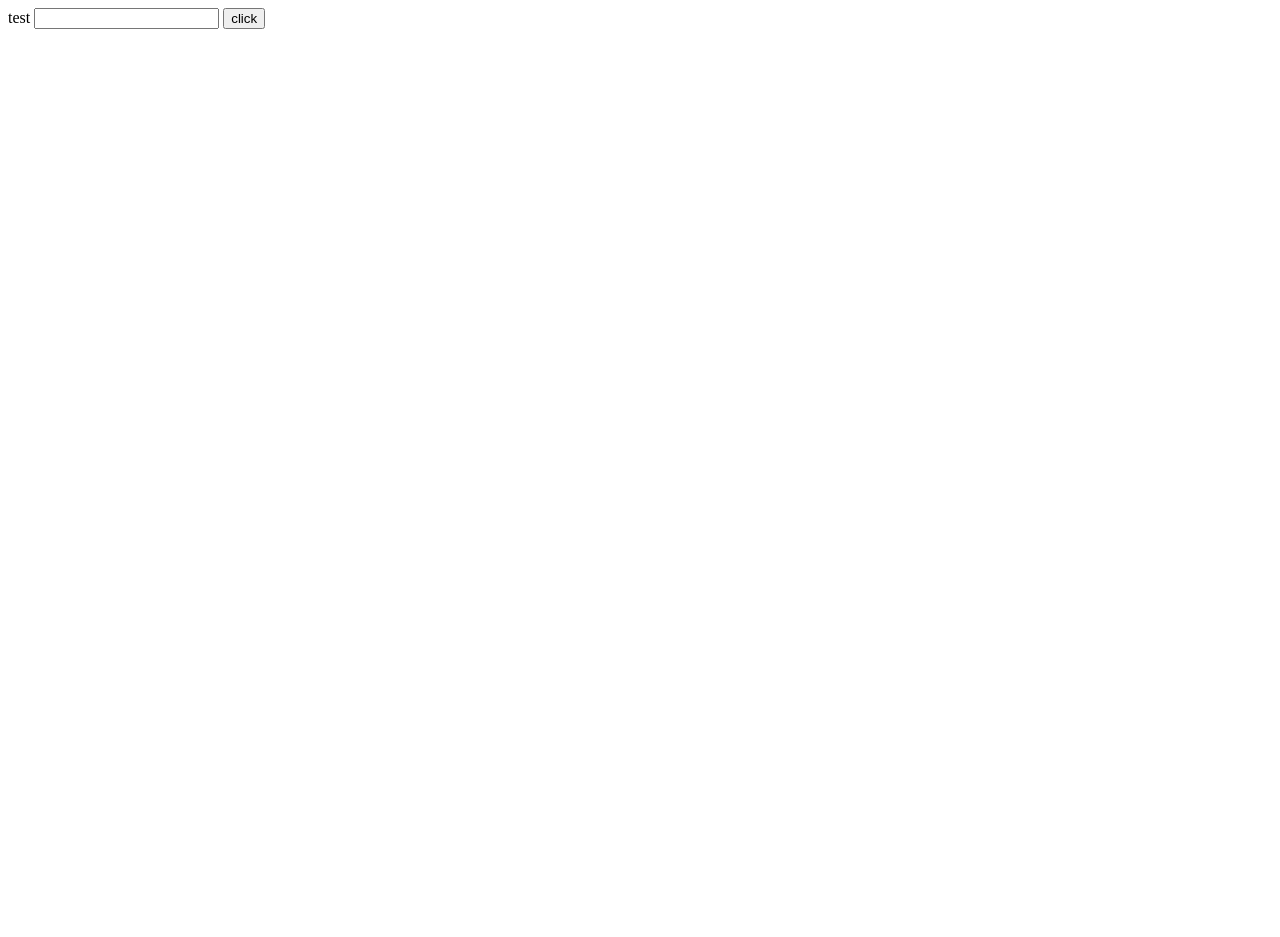
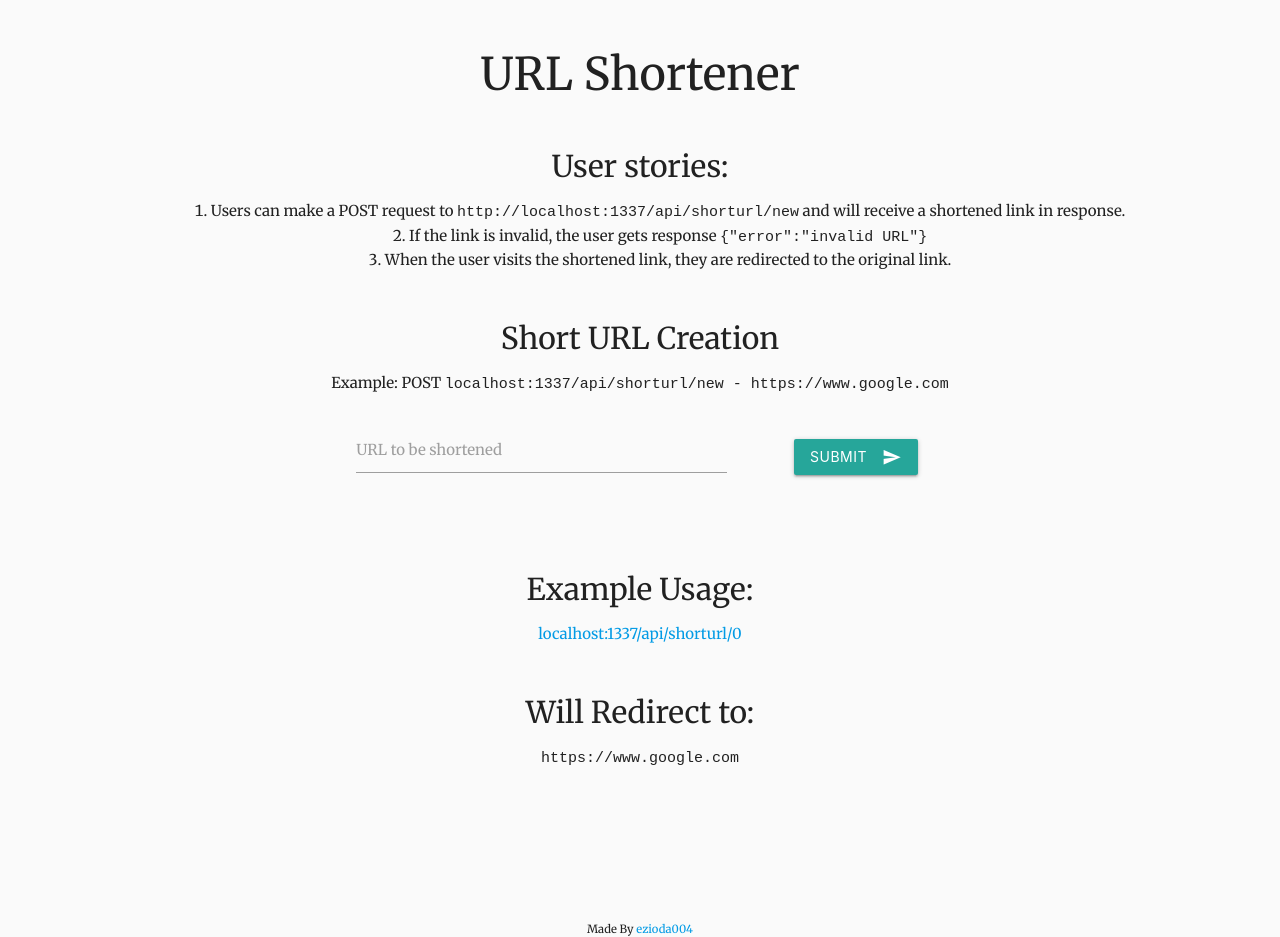
Before and after one commit to iamanandabhishek/Apis-and-Microservices-Projects, a website: page URL Shortener/views/index.html in a window 1280 px wide. Before the commit the page ends 800 px from the top, so only its background shows below. Drawn offline with nearby package versions, Linux system fonts and the light colour scheme; files that its build step writes are made by us from their sources; files whose address does not match are found by name.

Commit message:
feat: added matrialize css and completed HTML

```diff
--- a/URL Shortener/public/script.js
+++ b/URL Shortener/public/script.js
@@ -1,4 +1,3 @@
-console.log("here");
 document.querySelector("form").addEventListener("submit", (e) => {
     e.preventDefault();
     axios.post("/api/shorturl/new", {
--- a/URL Shortener/public/style.css
+++ b/URL Shortener/public/style.css
@@ -0,0 +1,35 @@
+@import url('https://fonts.googleapis.com/css?family=Merriweather');
+body {
+    font-family: 'Merriweather', serif;
+    background: rgb(250, 250, 250);
+}
+
+main, section, footer, h1 {
+    text-align: center;
+    margin: 50px;
+}
+
+footer {
+    position: relative;
+    top: 100px;
+    font-size: 0.75em;
+}
+li {
+    list-style-position: inside;
+}
+h1 {
+    font-size: 3em;
+}
+h3 {
+    font-size: 2em;
+}
+.form_inline {
+    display: flex;
+
+}
+.form_inline .s3 {
+    position: relative;
+    left: -30px !important;
+    align-self: center;
+    margin-left: 0 !important;
+}
--- a/URL Shortener/server/server.js
+++ b/URL Shortener/server/server.js
@@ -58,8 +58,8 @@ app.get("/api/shorturl/:id", (req, res) => {
         });
     } else {
         res.send({
-            "error": "invalid URL"
-        })
+            "error": "Wrong Format"
+        });
     }
 
 })
--- a/URL Shortener/views/index.html
+++ b/URL Shortener/views/index.html
@@ -1,22 +1,83 @@
 <!DOCTYPE html>
 <html lang="en">
+
 <head>
     <meta charset="UTF-8">
     <meta name="viewport" content="width=device-width, initial-scale=1.0">
     <meta http-equiv="X-UA-Compatible" content="ie=edge">
     <title>URL Shortener</title>
+    <link rel="stylesheet" href="https://cdnjs.cloudflare.com/ajax/libs/materialize/1.0.0-rc.2/css/materialize.min.css">
+    <link href="https://fonts.googleapis.com/icon?family=Material+Icons" rel="stylesheet">
+    <link rel="stylesheet" href="style.css">
 
 </head>
+
 <body>
-    <form >
-        <label for="">
-            test
-                <input type="text">
-        </label>
-        <button> click</button>
+    <h1>URL Shortener</h1>
+    <main>
+        <h3>User stories:</h3>
+        <!-- I can POST a URL to [project_url]/api/shorturl/new and I will receive a shortened URL in the JSON response. Example : {"original_url":"www.google.com","short_url":1}
+        If I pass an invalid URL that doesn't follow the http(s)://www.example.com(/more/routes) format, the JSON response
+        will contain an error like  HINT: to be sure that the submitted url points to a valid site
+        you can use the function dns.lookup(host, cb) from the dns core module. When I visit the shortened URL, it will redirect
+        me to my original link. -->
+        <ol>
+            <li>
+                Users can make a POST request to
+                <code>http://localhost:1337/api/shorturl/new</code> and will receive a shortened link in response.
+            </li>
+            <li>
+                If the link is invalid, the user gets response
+                <code>{"error":"invalid URL"}</code>
+            </li>
+            <li>When the user visits the shortened link, they are redirected to the original link.</li>
+        </ol>
+    </main>
+    <section>
+        <h3>Short URL Creation</h3>
+        <p>
+            <strong>Example:</strong> POST
+            <code>localhost:1337/api/shorturl/new - https://www.google.com</code>
+        </p>
 
-    </form>
+        <div class="row">
+            <form class="col s12">
+                <div class="row form_inline">
+                    <div class="input-field col s4 offset-s3 inline">
+                        <input id="input1" type="text">
+                        <label for="input1">URL to be shortened</label>
+
+                    </div>
+                    <div class="col s3">
+                        <button class="btn waves-effect waves-light" type="submit" name="action">Submit
+                            <i class="material-icons right">send</i>
+                        </button>
+                    </div>
+
+
+                </div>
+
+            </form>
+        </div>
+
+    </section>
+    <section>
+        <h3>Example Usage:</h3>
+        <a href="http://localhost:1337/api/shorturl/0">localhost:1337/api/shorturl/0</a>
+    </section>
+    <section>
+        <h3>Will Redirect to:</h3>
+        <p>
+            <code>https://www.google.com</code>
+        </p>
+    </section>
+    <footer>Made By
+        <a href="https://github.com/ezioda004">ezioda004</a>
+    </footer>
+
     <script src="https://unpkg.com/axios/dist/axios.min.js"></script>
+    <script src="https://cdnjs.cloudflare.com/ajax/libs/materialize/1.0.0-rc.2/js/materialize.min.js"></script>
     <script src="script.js"></script>
 </body>
+
 </html>
```
